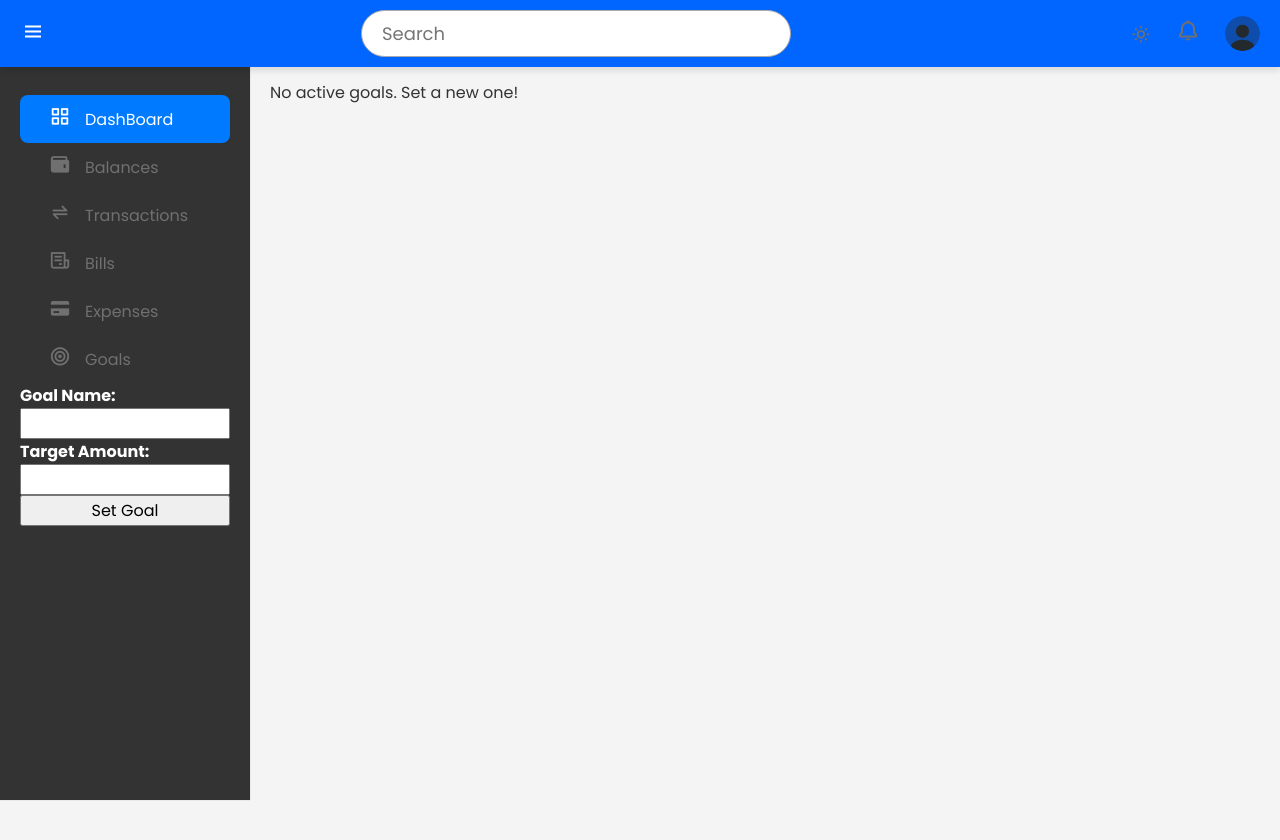
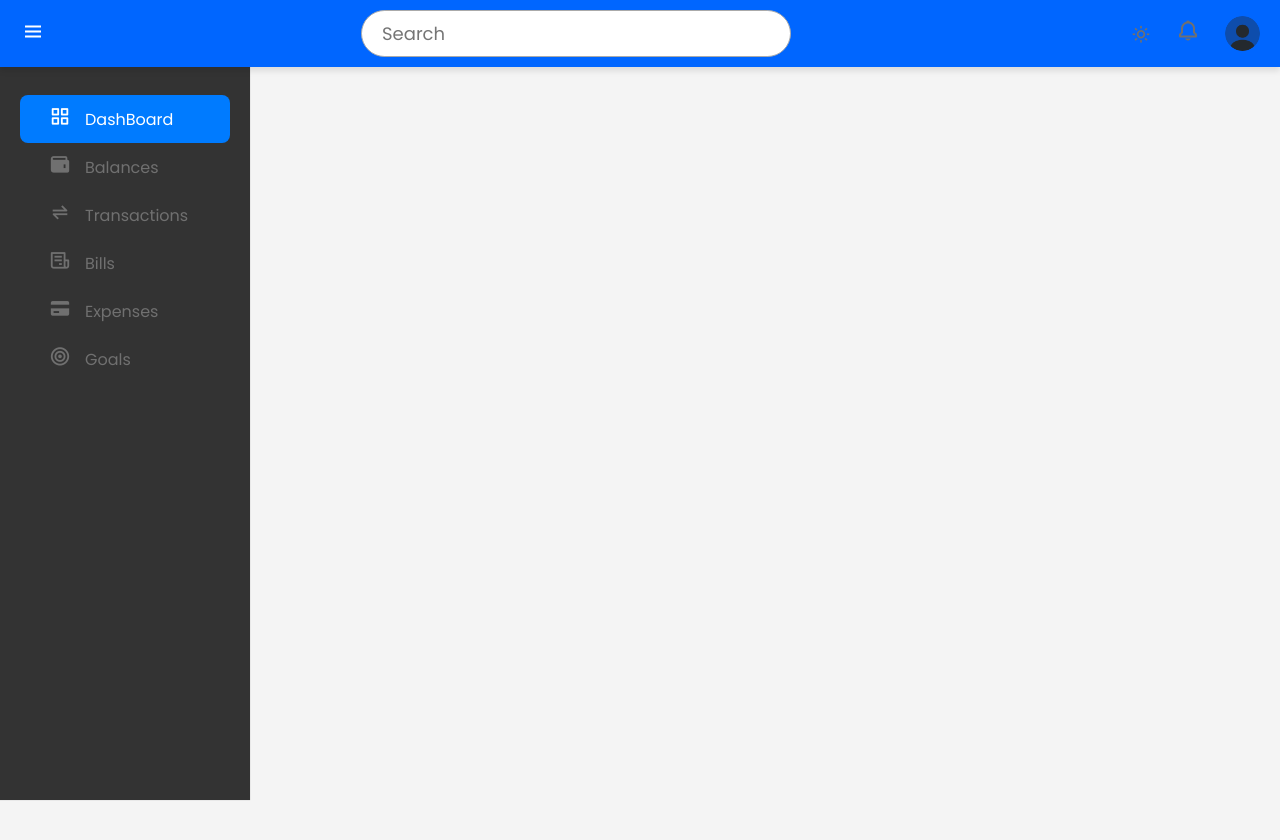
Before and after one commit to HARSHAVARDHANS23CSE/Project, a Flask app: template templates/dashboard.html in a window 1280 px wide. Shown: the top 840 px of the page. Run offline with Flask 3, Linux system fonts and the light colour scheme; the template is opened without the code that fills it, so the values that code supplies are empty.

Commit message:
new Commit

```diff
--- a/app.py
+++ b/app.py
@@ -99,6 +99,7 @@ def register():
 
 
 # Route for user login
+@app.route('/', methods=['GET', 'POST'])
 @app.route('/login', methods=['GET', 'POST'])
 def login():
     if request.method == 'POST':
--- a/static/css/dashboard.css
+++ b/static/css/dashboard.css
@@ -749,7 +749,7 @@ body {
 /* Styling the image (if graph is displayed) */
 .expenses-content img {
   display: block;
-  max-width: 100%; /* Responsive image */
+  max-width: 70%; /* Responsive image */
   margin: 0 auto;  /* Center the image */
   border-radius: 5px;
   box-shadow: 0 2px 4px rgba(0, 0, 0, 0.1); /* Subtle shadow for images */
@@ -1021,3 +1021,64 @@ body.sidebar-open .sidebar {
   margin-left: 250px; /* Adjust this based on the sidebar width */
   transition: margin-left 0.3s ease;
 }
+/* Hide the goal form by default */
+.goal-modal {
+  display: none; /* Hide the form */
+  background-color: #f9f9f9;
+  padding: 20px;
+  border-radius: 8px;
+  width: 100%;
+  max-width: 600px;
+  box-shadow: 0 4px 6px rgba(0, 0, 0, 0.1);
+  margin-top: 100px;
+}
+
+.goal-modal-content {
+  display: flex;
+  flex-direction: column;
+  gap: 15px;
+}
+
+.goal-modal form {
+  display: flex;
+  flex-direction: column;
+}
+
+.goal-modal label {
+  margin-bottom: 8px;
+  font-weight: bold;
+  font-size: 16px;
+}
+
+.goal-modal input[type="text"],
+.goal-modal input[type="number"] {
+  padding: 12px;
+  margin-bottom: 15px;
+  border: 1px solid #ddd;
+  border-radius: 4px;
+  font-size: 16px;
+}
+
+.goal-modal button {
+  padding: 12px;
+  background-color: #4CAF50;
+  color: white;
+  border: none;
+  border-radius: 4px;
+  cursor: pointer;
+  font-size: 16px;
+}
+
+.goal-modal button:hover {
+  background-color: #45a049;
+}
+
+/* Add responsiveness */
+@media (max-width: 768px) {
+  .goal-modal {
+    width: 90%;
+  }
+}
+#goalModal p{
+  text-align: center;
+}
--- a/static/js/dashboard.js
+++ b/static/js/dashboard.js
@@ -200,6 +200,25 @@ document.addEventListener('DOMContentLoaded', () => {
 });
 
 document.addEventListener('DOMContentLoaded', () => {
+  const sidebarLinks = document.querySelectorAll('.nav_link');
+  const goalModal = document.getElementById('goalModal');
+  goalModal.style.display = 'none';
+  sidebarLinks.forEach(link => {
+    link.addEventListener('click', () => {
+      sidebarLinks.forEach(link => link.classList.remove('active'));
+      link.classList.add('active');
+      if (link.id === 'goalsLink') {
+        goalModal.style.display = 'block';
+        goalModal.classList.add('fade-in');
+      } else {
+        goalModal.classList.remove('fade-in');
+        goalModal.style.display = 'none';
+      }
+    });
+  });
+});
+
+document.addEventListener('DOMContentLoaded', () => {
   const transactionsTable = document.getElementById('transactionsTable');
   const selectAllCheckbox = document.getElementById('selectAll');
   const deleteButton = document.querySelector('.delete-button');
--- a/templates/dashboard.html
+++ b/templates/dashboard.html
@@ -137,24 +137,13 @@
             </a>
           </li>
           <li class="item">
-            <a href="#" class="nav_link">
+            <a href="#" class="nav_link" id="goalsLink">
               <span class="navlink_icon">
                 <i class="bx bx-bullseye"></i>
               </span>
               <span class="navlink">Goals</span>
             </a>
           </li>
-          <div id="goalModal" class="goal-modal">
-            <div class="goal-modal-content">
-              <form action="{{ url_for('add_goal') }}" method="POST">
-                <label for="goal_name">Goal Name:</label>
-                <input type="text" name="goal_name" required>
-                <label for="target_amount">Target Amount:</label>
-                <input type="number" step="0.01" name="target_amount" required>
-                <button type="submit">Set Goal</button>
-            </form>
-            </div>
-          </div>
         </ul>
       </div>
     </nav>
@@ -264,9 +253,19 @@
       {% else %}
           <p class="no-accounts-message">No Bills available. Add a new bills to get started.</p>
       {% endif %}
+    </div><!-- Goal form inside main content -->
+    <div id="goalModal" class="goal-modal">
+      <div class="goal-modal-content">
+        <form action="{{ url_for('add_goal') }}" method="POST">
+          <label for="goal_name">Goal Name:</label>
+          <input type="text" name="goal_name" required>
+          <label for="target_amount">Target Amount:</label>
+          <input type="number" step="0.01" name="target_amount" required>
+          <button type="submit">Set Goal</button>
+        </form>
       </div>
       {% if active_goal %}
-    <div class="goal-section">
+      <div id="goalSection" class="goal-section">
           <h3>Current Goal</h3>
           <p><strong>{{ active_goal[0] }}</strong></p>
           <p>Target Amount: ${{ active_goal[1] }}</p>
@@ -276,6 +275,7 @@
       {% else %}
       <p>No active goals. Set a new one!</p>
       {% endif %}
+    </div>
     <button id="addBillBtn" class="add-btn">Add Bill</button>
     </main>
     <script src="{{ url_for('static', filename='js/dashboard.js') }}">
```
Lines whose indentation alone changed are shown as unchanged.
